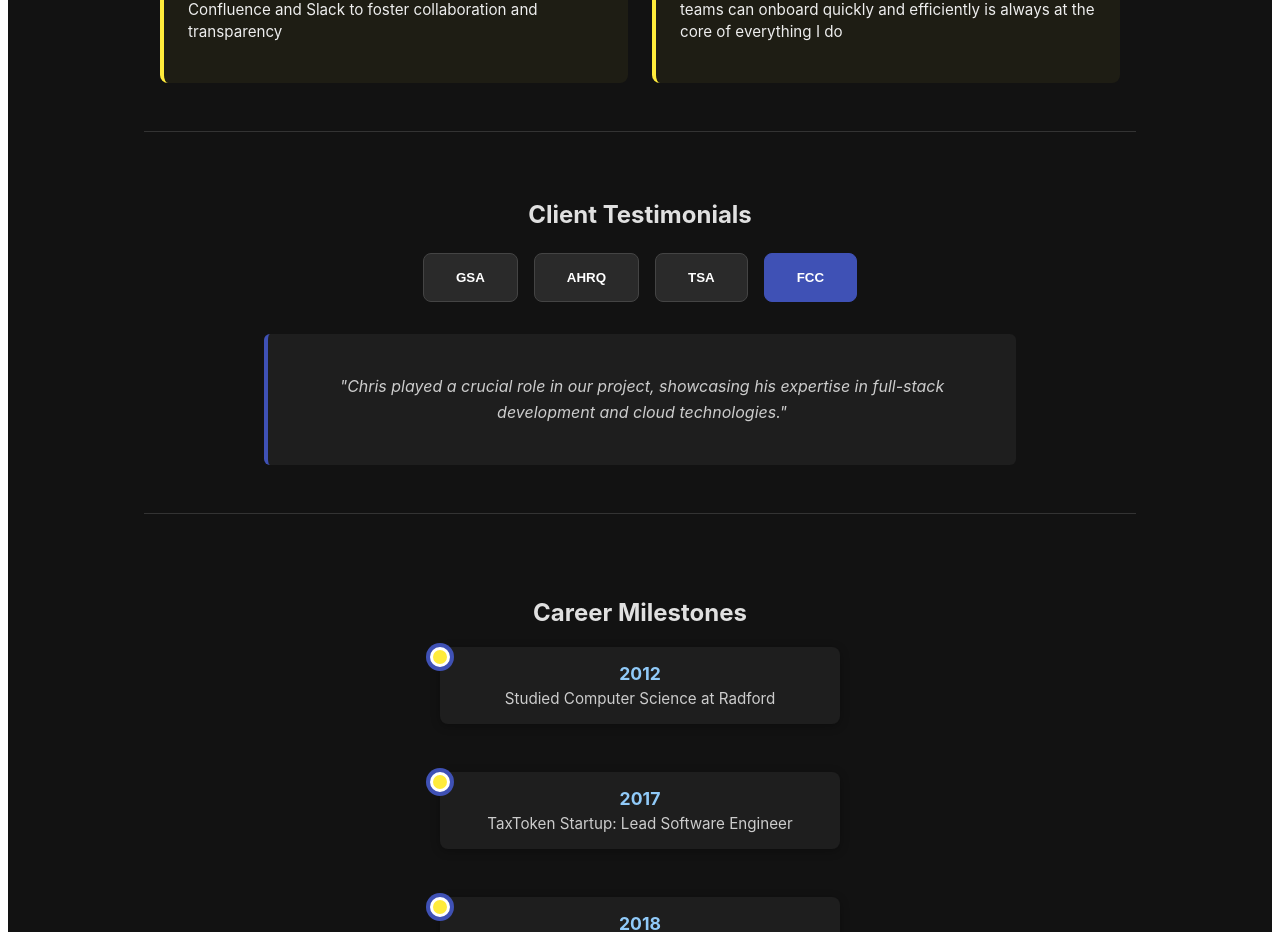
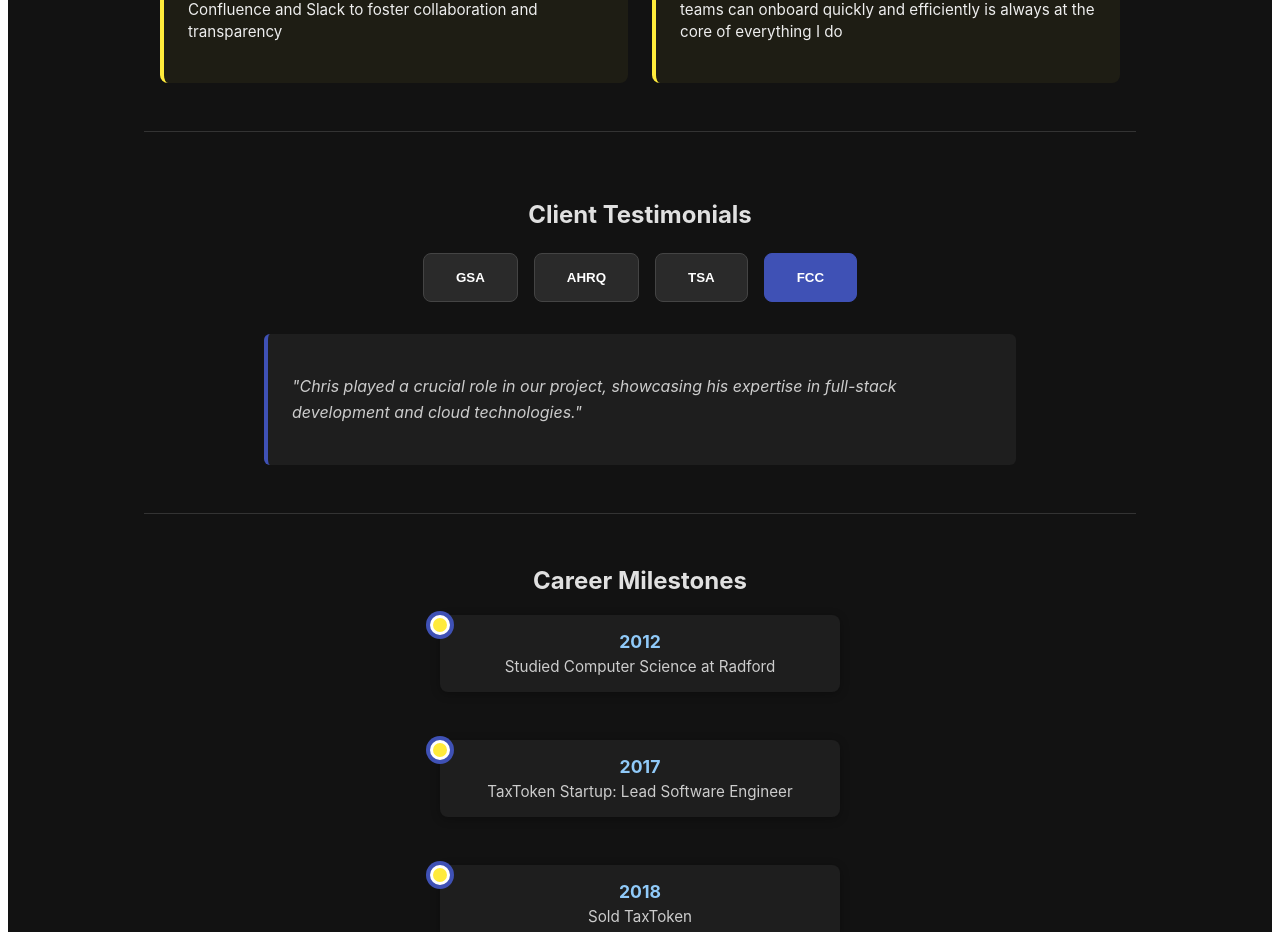
Before and after one commit to LangChris/my-showcase, an Angular app: page /portfolio in a window 1280 px wide. Shown: the part 2433-3365 px from the top of the page. Built offline with nearby package versions, Linux system fonts and the light colour scheme.

Commit message:
add clients component

```diff
--- a/src/app/app.module.ts
+++ b/src/app/app.module.ts
@@ -9,6 +9,7 @@ import { FormsModule } from '@angular/forms';
 import { ExperienceComponent } from './sections/experience/experience.component';
 import { CertificationsComponent } from './sections/certifications/certifications.component';
 import { BestPracticesComponent } from './sections/best-practices/best-practices.component';
+import { ClientsComponent } from './sections/clients/clients.component';
 
 @NgModule({ declarations: [
         AppComponent,
@@ -18,6 +19,7 @@ import { BestPracticesComponent } from './sections/best-practices/best-practices
         ExperienceComponent,
         CertificationsComponent,
         BestPracticesComponent,
+        ClientsComponent,
     ],
     bootstrap: [AppComponent],
     imports: [
--- a/src/app/pages/showcase/showcase.component.html
+++ b/src/app/pages/showcase/showcase.component.html
@@ -49,22 +49,8 @@
   <app-best-practices></app-best-practices>
 </div>
 
-<div class="section clients centered" data-aos="fade-up">
-  <h2>Client Testimonials</h2>
-
-  <div class="tab-grid">
-    <button
-      class="tab-card"
-      *ngFor="let client of clients; let i = index"
-      [ngClass]="{ 'active': activeClientIndex === i }"
-      (click)="toggleClient(i)">
-      <span>{{ client.name }}</span>
-    </button>
-  </div>
-
-  <div class="testimonial-panel" *ngIf="activeClientIndex !== null">
-    <p>{{ clients[activeClientIndex].testimonial }}</p>
-  </div>
+<div class="section" data-aos="fade-up">
+  <app-clients></app-clients>
 </div>
 
 <div class="section timeline centered" data-aos="fade-up">
--- a/src/app/pages/showcase/showcase.component.ts
+++ b/src/app/pages/showcase/showcase.component.ts
@@ -72,21 +72,6 @@ const schema = object({
   website = 'www.langdevelopments.com';
   githubHandle = 'LangChris';
 
-  badges = [
-    {
-      label: 'Agile Enthusiast 🚀',
-      description: 'I embrace Agile principles, utilizing tools such as Jira, Confluence and Slack to foster collaboration and transparency'
-    },
-    {
-      label: 'Documentation Advocate 📘✍️',
-      description: "I'm passionate about clear documentation, ensuring teams can onboard quickly and efficiently is always at the core of everything I do"
-    },
-  ];
-
-  certifications = [
-    { title: 'AWS Certified Developer - Associate', date: '2025-05-23' },
-    { title: 'Agile SAFe Certified', date: '2023-10-01' },
-  ];
   technicalSkills = {
     'Java Technologies': ['Java', 'JDBC'],
     'AWS Cloud': ['SAM', 'DynamoDB', 'S3', 'Lambda', 'SQS', 'RDS'],
@@ -101,26 +86,6 @@ const schema = object({
     'Version Control': ['Git', 'GitLab'],
     'Operating Systems': ['Linux', 'unix', 'Windows', 'Mac OS'],
   };
-
-  clients = [
-    {
-      name: 'GSA',
-      testimonial: '"Chris brought exceptional full-stack and AWS knowledge to our team, consistently delivering high-quality solutions under tight deadlines."'
-    },
-    {
-      name: 'AHRQ',
-      testimonial: '"As Lead Software Engineer, Chris was the backbone of our early platform. His leadership and technical depth were instrumental in our success and acquisition."'
-    },
-    {
-      name: 'TSA',
-      testimonial: '"Chris was a key player in our team, demonstrating strong technical skills and a commitment to delivering high-quality software solutions."'
-    },
-    {
-      name: 'FCC',
-      testimonial: '"Chris played a crucial role in our project, showcasing his expertise in full-stack development and cloud technologies."'
-    }
-  ];
-  activeClientIndex: number | null = this.clients.length - 1;
 
   projects = ['MyBudgetLab', 'ProxyPeek Chrome Extension', 'SuperHeroMod for CS:CZ'];
   codeSnippets: CodeSnippet[] = [
@@ -178,10 +143,6 @@ const schema = object({
     return qTokens.every(token => target.includes(token));
   }
 
-  toggleClient(index: number): void {
-    this.activeClientIndex = index;
-  }
-
   scrollTo(sectionId: 'top' | 'mid' | 'bottom'): void {
     const section = document.getElementById(sectionId);
     if (section) {
--- /dev/null
+++ b/src/app/sections/clients/clients.component.html
@@ -0,0 +1,17 @@
+<div class="clients">
+  <h2 class="text-center">Client Testimonials</h2>
+
+  <div class="tab-grid">
+    <button
+      class="tab-card"
+      *ngFor="let client of clients; let i = index"
+      [ngClass]="{ 'active': activeClientIndex === i }"
+      (click)="toggleClient(i)">
+      <span>{{ client.name }}</span>
+    </button>
+  </div>
+
+  <div class="testimonial-panel" *ngIf="activeClientIndex !== null">
+    <p>{{ clients[activeClientIndex].testimonial }}</p>
+  </div>
+</div>
--- /dev/null
+++ b/src/app/sections/clients/clients.component.scss
@@ -0,0 +1,42 @@
+.tab-grid {
+    display: flex;
+    flex-wrap: wrap;
+    justify-content: center;
+    gap: 1rem;
+    margin-top: 1.5rem;
+}
+
+.tab-card {
+    background: #2a2a2a;
+    border: 1px solid #444;
+    border-radius: 8px;
+    padding: 1rem 2rem;
+    color: #fff;
+    font-weight: bold;
+    cursor: pointer;
+    transition: background 0.3s;
+
+    &:hover {
+      background: #3f51b5;
+    }
+
+    &.active {
+      background: #3f51b5;
+      border-color: #3f51b5;
+    }
+}
+
+.testimonial-panel {
+    margin-top: 2rem;
+    background: #1e1e1e;
+    padding: 1.5rem;
+    max-width: 700px;
+    margin-left: auto;
+    margin-right: auto;
+    border-left: 4px solid #3f51b5;
+    border-radius: 6px;
+    color: #ccc;
+    font-style: italic;
+    line-height: 1.6;
+    transition: all 0.3s ease;
+}
--- /dev/null
+++ b/src/app/sections/clients/clients.component.ts
@@ -0,0 +1,32 @@
+import { Component } from '@angular/core';
+
+@Component({
+  selector: 'app-clients',
+  templateUrl: './clients.component.html',
+  styleUrl: './clients.component.scss'
+})
+export class ClientsComponent {
+clients = [
+    {
+      name: 'GSA',
+      testimonial: '"Chris brought exceptional full-stack and AWS knowledge to our team, consistently delivering high-quality solutions under tight deadlines."'
+    },
+    {
+      name: 'AHRQ',
+      testimonial: '"As Lead Software Engineer, Chris was the backbone of our early platform. His leadership and technical depth were instrumental in our success and acquisition."'
+    },
+    {
+      name: 'TSA',
+      testimonial: '"Chris was a key player in our team, demonstrating strong technical skills and a commitment to delivering high-quality software solutions."'
+    },
+    {
+      name: 'FCC',
+      testimonial: '"Chris played a crucial role in our project, showcasing his expertise in full-stack development and cloud technologies."'
+    }
+  ];
+  activeClientIndex: number = this.clients.length - 1;
+
+  toggleClient(index: number): void {
+    this.activeClientIndex = index;
+  }
+}
```
Also changed, not shown: 1 other file (tests, documents, lock files or other folders).
